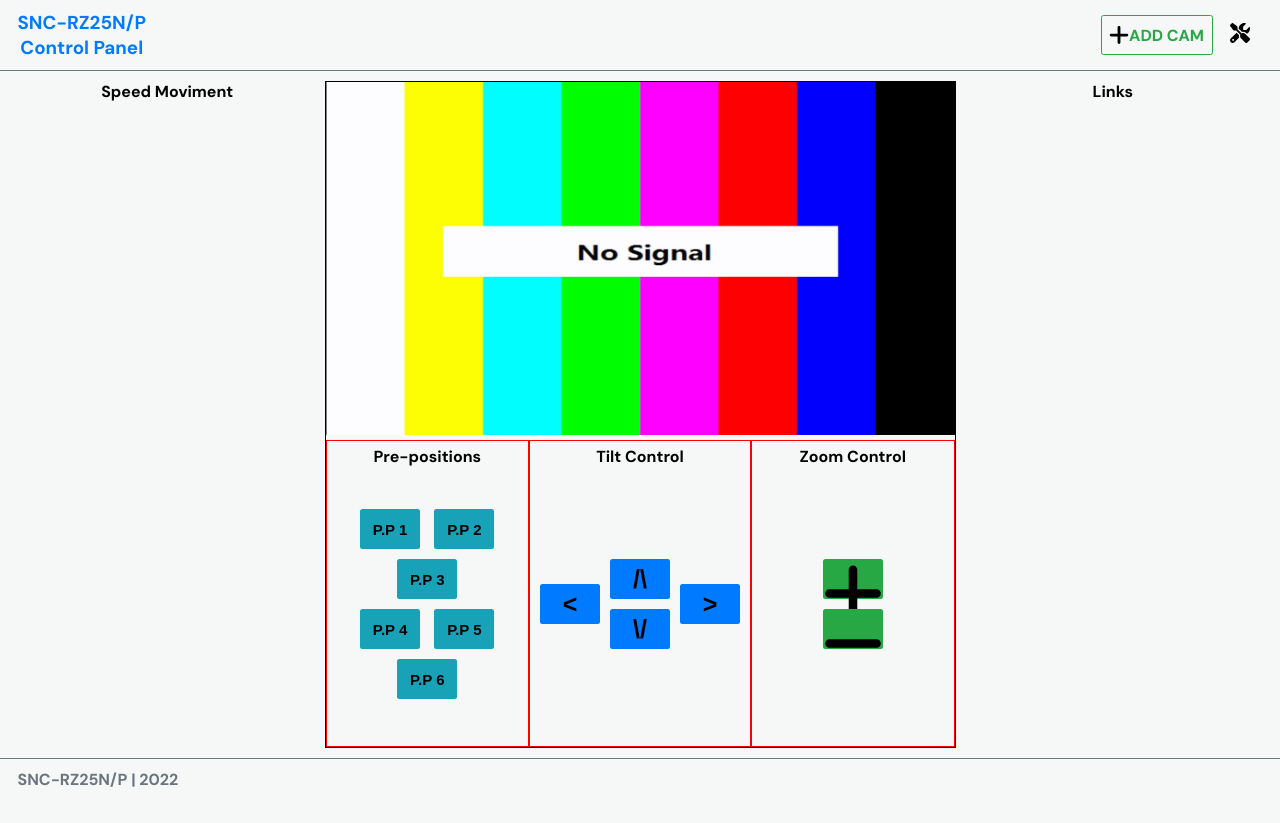
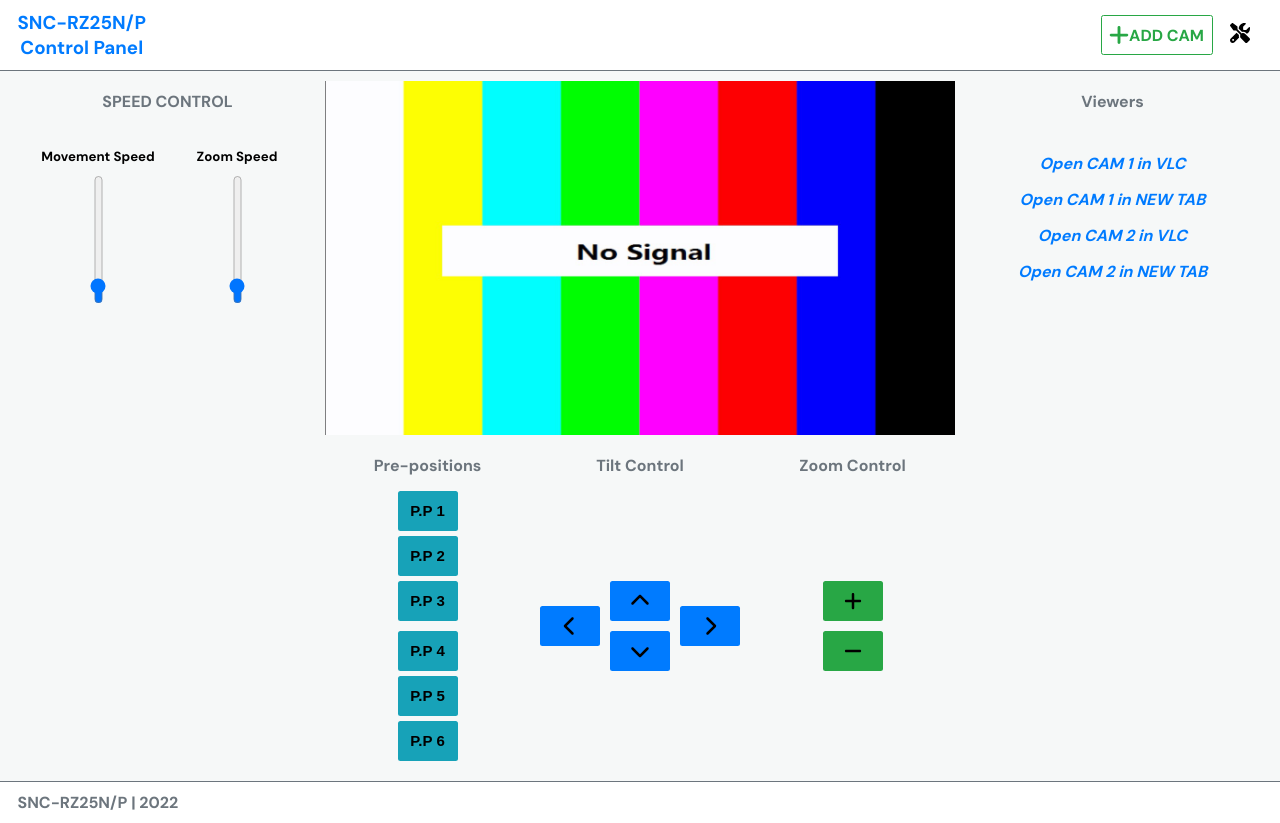
Before and after one commit to giovanecf/rz25np-control-panel, a plain HTML site: page index.html in a window 1280 px wide. Before the commit the page ends 800 px from the top, so only its background shows below. Drawn offline with Linux system fonts and the light colour scheme.

Commit message:
got icons and put the rest of layout componets

```diff
--- a/css/style.css
+++ b/css/style.css
@@ -49,6 +49,10 @@ button {
   width: 6rem;
   height: 4rem;
 
+  display: flex;
+  align-items: center;
+  justify-content: center;
+
   background: var(--gray);
   border: 0;
   border-radius: 0.25rem;
@@ -62,6 +66,16 @@ button {
 
 button:hover {
   filter: brightness(85%);
+}
+
+button > img {
+  width: 2rem;
+  height: 2rem;
+}
+
+h4 {
+  color: var(--muted);
+  padding: 1rem;
 }
 
 .container {
@@ -79,6 +93,7 @@ button:hover {
   color: var(--primary);
 
   border-bottom: 1px solid var(--secondary);
+  background: white;
 }
 
 .nav-list {
@@ -143,8 +158,6 @@ button:hover {
   flex: 1;
   display: flex;
   flex-direction: column;
-
-  border: 1px solid #000;
 }
 
 .image-viewer {
@@ -175,7 +188,6 @@ button:hover {
   align-items: center;
 
   padding: 0.5rem;
-  border: 1px solid red;
 }
 
 .pre-positions-buttons {
@@ -201,6 +213,7 @@ button:hover {
 }
 .tilt-buttons > div {
   flex: 1;
+
   display: flex;
   flex-direction: column;
 }
@@ -219,12 +232,45 @@ button:hover {
 }
 .zoom-buttons > button {
   background-color: var(--success);
-  color: yellow;
 }
 
-.zoom-buttons > button > img {
-  fill: red !important;
-  color: grey !important;
+.content-row-left {
+  display: flex;
+  flex-direction: column;
+  align-items: center;
+}
+.content-row-left > .measure-group {
+  display: flex;
+}
+.measure {
+  display: flex;
+  flex-direction: column;
+
+  margin: 0.5rem;
+}
+.content-row-left > .measure-group > .measure > input {
+  writing-mode: bt-lr; /* IE */
+  -webkit-appearance: slider-vertical; /* Chromium */
+
+  margin: 1rem 0;
+}
+
+.content-row-right {
+  display: flex;
+  flex-direction: column;
+  align-items: center;
+}
+.content-row-right > ul {
+  list-style: none;
+}
+.content-row-right > ul > li {
+  padding: 0.5rem 0.25rem;
+  margin: 0.5rem 1rem;
+}
+.content-row-right > ul > li > a {
+  color: var(--primary);
+  font-weight: bold;
+  font-style: italic;
 }
 
 .footer {
@@ -235,4 +281,6 @@ button:hover {
 
   display: flex;
   justify-content: start;
+
+  background: white;
 }
--- a/index.html
+++ b/index.html
@@ -22,7 +22,7 @@
         <ul class="nav-list">
           <li>
             <a href="" class="nav-link add-cam"
-              ><img src="./img/add.svg" alt="" /> ADD CAM</a
+              ><img src="./img/add_green.svg" alt="" /> ADD CAM</a
             >
           </li>
           <li>
@@ -35,8 +35,31 @@
 
       <div class="content">
         <div class="content-row">
-          <div class="content-row-right">
-            <h4 align="center">Speed Moviment</h4>
+          <div class="content-row-left">
+            <h4>SPEED CONTROL</h4>
+            <br />
+            <div class="measure-group">
+              <div class="measure">
+                <h5>Movement Speed</h5>
+                <input
+                  type="range"
+                  orient="vertical"
+                  min="1"
+                  max="100"
+                  value="10"
+                />
+              </div>
+              <div class="measure">
+                <h5>Zoom Speed</h5>
+                <input
+                  type="range"
+                  orient="vertical"
+                  min="1"
+                  max="100"
+                  value="10"
+                />
+              </div>
+            </div>
           </div>
 
           <div class="content-row-center">
@@ -62,28 +85,48 @@
               <div class="tilt-control">
                 <h4>Tilt Control</h4>
                 <div class="tilt-buttons">
-                  <div><button type="button"><</button></div>
                   <div>
-                    <button type="button">/\</button
-                    ><button type="button">\/</button>
+                    <button type="button">
+                      <img src="./img/chevron-left.svg" alt="Go left" />
+                    </button>
                   </div>
-                  <div><button type="button">></button></div>
+                  <div>
+                    <button type="button">
+                      <img src="./img/chevron-up.svg" alt="Go up" /></button
+                    ><button type="button">
+                      <img src="./img/chevron-down.svg" alt="Go down" />
+                    </button>
+                  </div>
+                  <div>
+                    <button type="button">
+                      <img src="./img/chevron-right.svg" alt="Go right" />
+                    </button>
+                  </div>
                 </div>
               </div>
               <div class="zoom-control">
                 <h4>Zoom Control</h4>
                 <div class="zoom-buttons">
                   <button type="button">
-                    <img src="./img/add.svg" alt="" />
+                    <img src="./img/add.svg" alt="Zoom in" />
                   </button>
                   <button type="button">
-                    <img src="./img/minus.svg" alt="" />
+                    <img src="./img/minus.svg" alt="Zoom out" />
                   </button>
                 </div>
               </div>
             </div>
           </div>
-          <div class="content-row-left"><h4 align="center">Links</h4></div>
+          <div class="content-row-right">
+            <h4 align="center">Viewers</h4>
+            <br />
+            <ul>
+              <li><a href="">Open CAM 1 in VLC</a></li>
+              <li><a href="">Open CAM 1 in NEW TAB</a></li>
+              <li><a href="">Open CAM 2 in VLC</a></li>
+              <li><a href="">Open CAM 2 in NEW TAB</a></li>
+            </ul>
+          </div>
         </div>
       </div>
       <div class="footer">
```
Also changed, not shown: img/add_green.svg (added), img/cams.jpg (deleted), img/chevron-down.svg (added), img/chevron-left.svg (added), img/chevron-right.svg (added), img/chevron-up.svg (added), img/five.svg (added), img/four.svg (added), img/long-arrow-right.svg (added), img/one.svg (added), img/six.svg (added), img/three.svg (added), img/two.svg (added).
